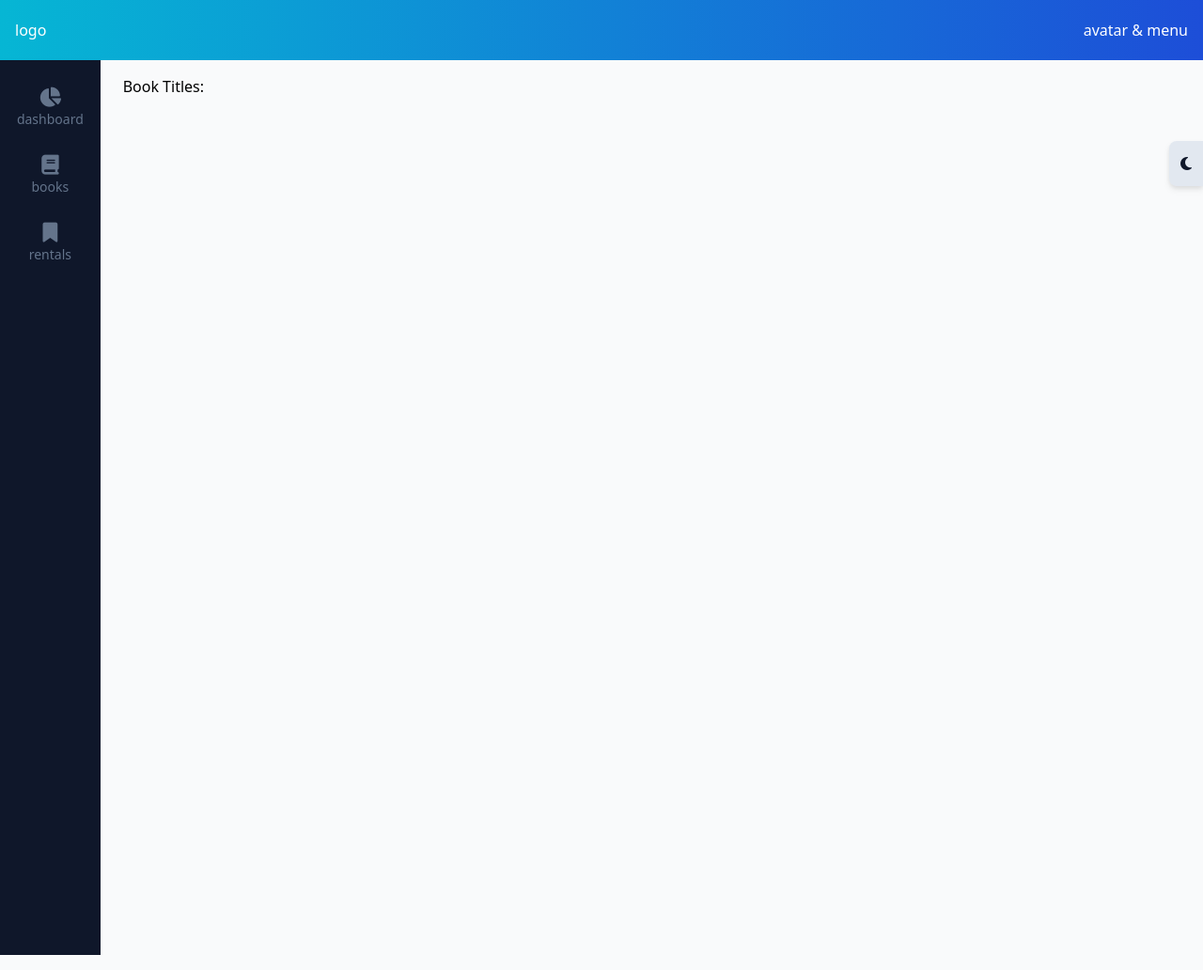
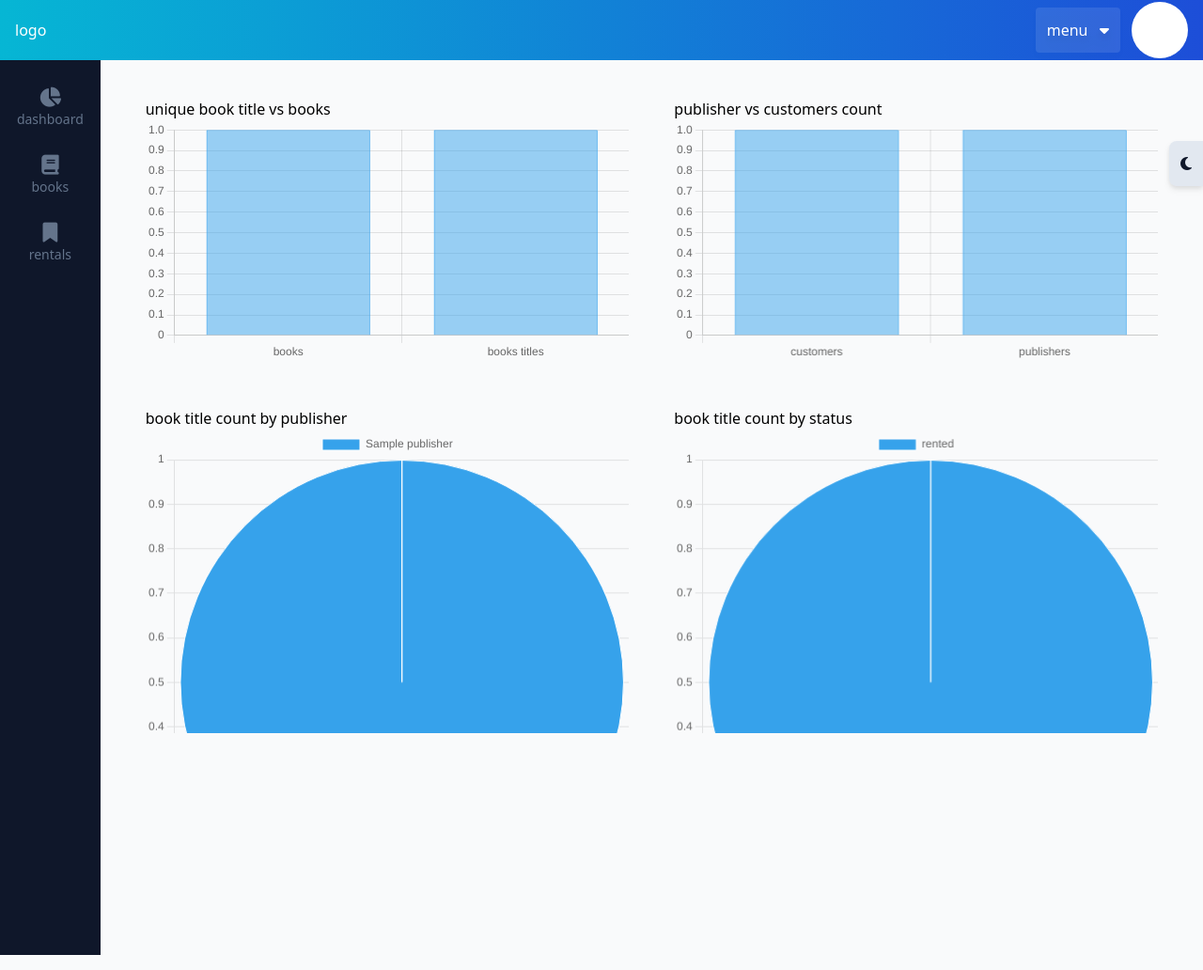
Before and after one commit to tdlead/BookRent, a Django app: page / in a window 1280 px wide. Shown: the whole page at 94% size. Run offline with Django 5.2, Linux system fonts and the light colour scheme; tables that the repository leaves empty hold one stand-in row (values such as "Sample post"); data that the repository does not hold is empty; some libraries are stand-ins or nearby versions.

Commit message:
- add chart

```diff
--- a/src/core/urls.py
+++ b/src/core/urls.py
@@ -19,11 +19,13 @@
 from django.conf import settings
 from django.conf.urls.static import static
 
-from .views import home_view, change_theme
+
+from .views import DashboardView, change_theme, chart_data
 
 urlpatterns = [
     path('admin/', admin.site.urls),
-    path('', home_view, name='home'),
+    path('', DashboardView.as_view(), name='home'),
+    path('chart-data/', chart_data, name='data'),
     path('switch/', change_theme, name='switch'),
     path('books/', include('books.urls', namespace='books')),
     path('rentals/', include('rentals.urls', namespace='rentals')),
--- a/src/core/views.py
+++ b/src/core/views.py
@@ -1,7 +1,13 @@
 from django.shortcuts import render
 from customers.models import Customer
 from books.models import Book, BookTitle
-from django.http import HttpResponseRedirect
+from django.http import HttpResponseRedirect, JsonResponse
+from django.views.generic import TemplateView
+from django.db.models import Count,Sum
+
+from rentals.models import Rental
+from rentals.choices import STATUS_CHOICES
+from publishers.models import Publisher
 
 def change_theme(request):
     """
@@ -28,18 +34,69 @@
         """
     return HttpResponseRedirect(request.META.get('HTTP_REFERER'))
 
+class DashboardView(TemplateView):
+    template_name = 'dashboard.html'
+
+def chart_data(request):
+    #qs = Book.objects.aggregate(Count('title'))
+    data = []
+
+    all_books = len(Book.objects.all())
+    all_book_titles = len(BookTitle.objects.all())
+    data.append(
+        {
+            'labels':['books','books titles'],
+            'data':[all_books,all_book_titles],
+            'description':'unique book title vs books',
+            'type':'bar'
+        }
+    )
+
+    titles_by_publisher = BookTitle.objects.values('publisher__name').annotate(Count('publisher__name'))
+
+    publisher_name = [x['publisher__name'] for x in titles_by_publisher]
+    publisher_name_count = [x['publisher__name__count'] for x in titles_by_publisher]
+
+
+    data.append({
+        'labels' : publisher_name,
+        'data':publisher_name_count,
+        'description':'book title count by publisher',
+        'type':'pie'
+    })
+
+
+    # book by status pie
+    book_by_status = Rental.objects.values('status').annotate(Count('book__title'))
+    book_title_count = [x['book__title__count'] for x in book_by_status]
+    status_keys = [x['status'] for x in book_by_status]
+    status = [dict(STATUS_CHOICES)[key] for key in status_keys]
+
+    data.append({
+        'labels' : status,
+        'data':book_title_count,
+        'description':'book title count by status',
+        'type':'pie'
+    })
+
+    #publisher vs customers (bar)
+
+    customers = len(Customer.objects.all())
+    publishers = len(Publisher.objects.all())
+    data.append({
+        'labels' : ['customers', 'publishers'],
+        'data':[customers,publishers],
+        'description':'publisher vs customers count',
+        'type':'bar'
+    })
+
+    return JsonResponse({'data':data})
+
 def home_view(request):
     qs = Customer.objects.all()
-    # book = Book.objects.get(id=1)
     book = BookTitle.objects.get(id=1)
-
-    # we want to retrieve all books associated with this book title related_name='books'
-    books = book.books
-
-    print(books)
     context = {
         'qs': qs,
         'book': book
         }
-
     return render(request, 'main.html', context )
--- /dev/null
+++ b/src/static/dashboard.js
@@ -0,0 +1,41 @@
+console.log('hello world dashboard')
+
+const dashboardBox = document.getElementById('dashboard-box')
+$.ajax({
+    type:'GET',
+    url:'/chart-data',
+    success:(resp)=>{
+        const {data} = resp
+        for (let i=0; i < data.length; i++){
+            const ctx = document.getElementById(`chart-box${i+1}`)
+            const descriptionBox = document.getElementById(`desc-box${i+1}`)
+            const {labels,data:d, description, type} = data[i]
+            descriptionBox.innerHTML = description
+
+            new Chart (ctx, {
+                type: type,
+                data: {
+                    labels:labels,
+                    datasets:[{
+                        data:d,
+                        borderWidth: 1,
+                    }]
+                },
+                options: {
+                    scales:{
+                        y:{
+                            beginAtZero:true
+                        }
+                    },
+                plugins : {
+                    legend: {
+                        display: type === 'pie' && true
+                    }
+                }
+                }
+            })
+
+        }
+    },
+    error: (err) => console.log(err)
+})
--- /dev/null
+++ b/src/static/navbar.js
@@ -0,0 +1,16 @@
+const btnDropdown = document.getElementById('btn-dropdown')
+const dropdownBox = document.getElementById('dropdown-box')
+const dropdown = document.getElementById('dropdown')
+
+btnDropdown.addEventListener('click', () => {
+    dropdown.classList.toggle('hidden')
+    dropdown.classList.contains('hidden') ?
+        btnDropdown.innerHTML = 'menu &nbsp; <i class="fa-solid fa-caret-down"></i>'
+    :
+        btnDropdown.innerHTML = 'menu &nbsp; <i class="fa-solid fa-xmark"></i>'
+})
+
+dropdownBox.addEventListener('mouseleave', () =>{
+    dropdown.classList.add("hidden")
+    btnDropdown.innerHTML = 'menu &nbsp; <i class="fa-solid fa-caret-down"></i>'
+})
--- /dev/null
+++ b/src/templates/dashboard.html
@@ -0,0 +1,32 @@
+{% extends "base.html" %}
+{% load static %}
+{% block title %}Dashboard{% endblock title %}
+
+{% block scripts %}
+<script src="{% static "dashboard.js" %}" defer></script>
+{% endblock scripts %}
+
+{% block content %}
+<div class='max-h-[700px] overflow-y-auto'>
+    <div class='flex'>
+        <div class="w-1/2 p-6">
+            <div id='desc-box1'></div>
+            <canvas id='chart-box1'></canvas>
+        </div>
+        <div class="w-1/2 p-6">
+            <div id='desc-box4'></div>
+            <canvas id='chart-box4'></canvas>
+        </div>
+    </div>
+    <div class='flex'>
+        <div class="w-1/2 p-6">
+            <div id='desc-box2'></div>
+            <canvas id='chart-box2'></canvas>
+        </div>
+        <div class="w-1/2 p-6">
+            <div id='desc-box3'></div>
+            <canvas id='chart-box3'></canvas>
+        </div>
+    </div>
+</div>
+{% endblock content %}
--- a/src/templates/layout/navbar.html
+++ b/src/templates/layout/navbar.html
@@ -1,10 +1,25 @@
 <nav class="fixed flex items-center h-16 bg-gradient-to-r from-cyan-500 to-blue-700 w-full z-10 text-white">
-    <div class="flex justify-between w-full px-4 py-3">
+    <div class="flex justify-between items-center w-full px-4 py-3">
         <div>
             logo
         </div>
-        <div>
-            avatar & menu
+        <div class='flex items-center'>
+            <div class = "relative" id="dropdown-box">
+                <button id='btn-dropdown' class='bg-white bg-opacity-10 rounded drop-shadow-lg p-3 hover:opacity-80 focus:ring-4 focus:ring-blue-300' type='button' >menu &nbsp; <i class='fa-solid fa-caret-down'></i></button>
+                <div id='dropdown' class='hidden absolute right-0 bg-white shadow min-w-full text-slate-700 rounded'>
+                    <ul class="py-1 text-sm text-slatee-700">
+                        <li>
+                            <div class="py-2 px-4 border-b border-slate-200">{{request.user.username}}</div>
+                        </li>
+                        <li>
+                            <a href="#" class="block py-2 px-4 hover:bg-gray-100">logout</a>
+                        </li>
+                    </ul>
+                </div>
+            </div>
+            <div class='bg-white rounded-full ml-3'>
+                <svg width="60" height="60" data-jdenticon-value="request.user.username"></svg>
+            </div>
         </div>
     </div>
 </nav>
--- a/src/theme/static/css/dist/styles.css
+++ b/src/theme/static/css/dist/styles.css
@@ -840,6 +840,10 @@
   margin-bottom: 1.5rem;
 }
 
+.ml-3 {
+  margin-left: 0.75rem;
+}
+
 .mr-3 {
   margin-right: 0.75rem;
 }
@@ -916,6 +920,10 @@
   height: 100vh;
 }
 
+.max-h-\[700px\] {
+  max-height: 700px;
+}
+
 .max-h-\[800px\] {
   max-height: 800px;
 }
@@ -1010,6 +1022,10 @@
   border-radius: 0.25rem;
 }
 
+.rounded-full {
+  border-radius: 9999px;
+}
+
 .rounded-lg {
   border-radius: 0.5rem;
 }
@@ -1137,6 +1158,10 @@
 .bg-yellow-500 {
   --tw-bg-opacity: 1;
   background-color: rgb(234 179 8 / var(--tw-bg-opacity));
+}
+
+.bg-opacity-10 {
+  --tw-bg-opacity: 0.1;
 }
 
 .bg-opacity-75 {
@@ -1179,6 +1204,10 @@
   padding: 1rem;
 }
 
+.p-6 {
+  padding: 1.5rem;
+}
+
 .px-3 {
   padding-left: 0.75rem;
   padding-right: 0.75rem;
@@ -1377,6 +1411,11 @@
   box-shadow: var(--tw-ring-offset-shadow, 0 0 #0000), var(--tw-ring-shadow, 0 0 #0000), var(--tw-shadow);
 }
 
+.drop-shadow-lg {
+  --tw-drop-shadow: drop-shadow(0 10px 8px rgb(0 0 0 / 0.04)) drop-shadow(0 4px 3px rgb(0 0 0 / 0.1));
+  filter: var(--tw-blur) var(--tw-brightness) var(--tw-contrast) var(--tw-grayscale) var(--tw-hue-rotate) var(--tw-invert) var(--tw-saturate) var(--tw-sepia) var(--tw-drop-shadow);
+}
+
 .drop-shadow-md {
   --tw-drop-shadow: drop-shadow(0 4px 3px rgb(0 0 0 / 0.07)) drop-shadow(0 2px 2px rgb(0 0 0 / 0.06));
   filter: var(--tw-blur) var(--tw-brightness) var(--tw-contrast) var(--tw-grayscale) var(--tw-hue-rotate) var(--tw-invert) var(--tw-saturate) var(--tw-sepia) var(--tw-drop-shadow);
--- a/src/theme/templates/base.html
+++ b/src/theme/templates/base.html
@@ -9,6 +9,16 @@
 		<link rel="stylesheet" href="https://cdnjs.cloudflare.com/ajax/libs/font-awesome/6.5.2/css/all.min.css" integrity="sha512-SnH5WK+bZxgPHs44uWIX+LLJAJ9/2PkPKZ5QiAj6Ta86w+fsb2TkcmfRyVX3pBnMFcV7oQPJkl9QevSCWr3W6A==" crossorigin="anonymous" referrerpolicy="no-referrer" />
 		{% tailwind_css %}
 		<script src="{% static "main.js" %}" defer></script>
+		<script src="{% static "navbar.js" %}" defer></script>
+		<!--JQUERY-->
+		<script src="https://cdnjs.cloudflare.com/ajax/libs/jquery/3.7.1/jquery.min.js" integrity="sha512-v2CJ7UaYy4JwqLDIrZUI/4hqeoQieOmAZNXBeQyjo21dadnwR+8ZaIJVT8EE2iyI61OV8e6M8PP2/4hpQINQ/g==" crossorigin="anonymous" referrerpolicy="no-referrer"></script>
+		<!--jdenticon -->
+		<script src="https://cdn.jsdelivr.net/npm/jdenticon@3.3.0/dist/jdenticon.min.js" async
+        integrity="sha384-LfouGM03m83ArVtne1JPk926e3SGD0Tz8XHtW2OKGsgeBU/UfR0Fa8eX+UlwSSAZ"
+        crossorigin="anonymous"></script>
+		<!--Chart js-->
+		<script src="https://cdn.jsdelivr.net/npm/chart.js"></script>
+
 		{% block scripts %}
 		{% endblock scripts %}
 	</head>
```
Also changed, not shown: other parts of src/theme/static/css/dist/styles.css (+33 -4 lines).
